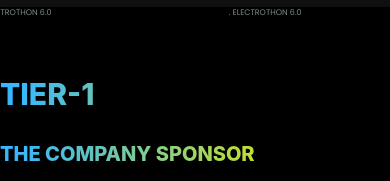
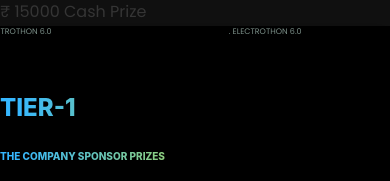
Before and after one commit to spec-nith/Electrothon-6, a React (Create React App) app: page / in a window 390 px wide. Shown: the part 1387-1568 px from the top of the page. Built offline with nearby package versions, Linux system fonts and the light colour scheme.

Commit message:
bit respo....

```diff
--- a/src/components/company-prizes/styles.css
+++ b/src/components/company-prizes1/styles.css
@@ -23,6 +23,7 @@
   align-items: center;
   flex-wrap: wrap;
   gap: 100px 50px;
+  margin-bottom: 5%;
 }
 .container .card {
   position: relative;
@@ -159,3 +160,14 @@
 -webkit-background-clip: text;
 -webkit-text-fill-color: transparent;
 }
+@media only screen and (max-width: 768px) {
+  .header1 {
+      font-size: 24px;
+      line-height: 48px;
+  }
+
+  .header2 {
+      font-size: 10px;
+      line-height: 48px;
+  }
+}
--- a/src/prizes/prize.jsx
+++ b/src/prizes/prize.jsx
@@ -4,7 +4,7 @@
 import Hero from '../components/Hero2/hero';
 import Carousel from '../components/carousel/carousel'
 import Headers from '../components/winners/win-head';
-import Prizes1 from '../components/company-prizes/prizes';
+import Prizes1 from '../components/company-prizes1/prizes';
 
 function App() {
   return (
@@ -17,6 +17,7 @@
             <Headers/>
             <Carousel/>
             <Prizes1/>
+            <Carousel/>
             {/* Other content or components can be added here */}
           </div>
         </div>
```
Also changed, not shown: src/components/company-prizes1/data.jsx (renamed from src/components/company-prizes/data.jsx), src/components/company-prizes1/prizes.jsx (renamed from src/components/company-prizes/prizes.jsx).
